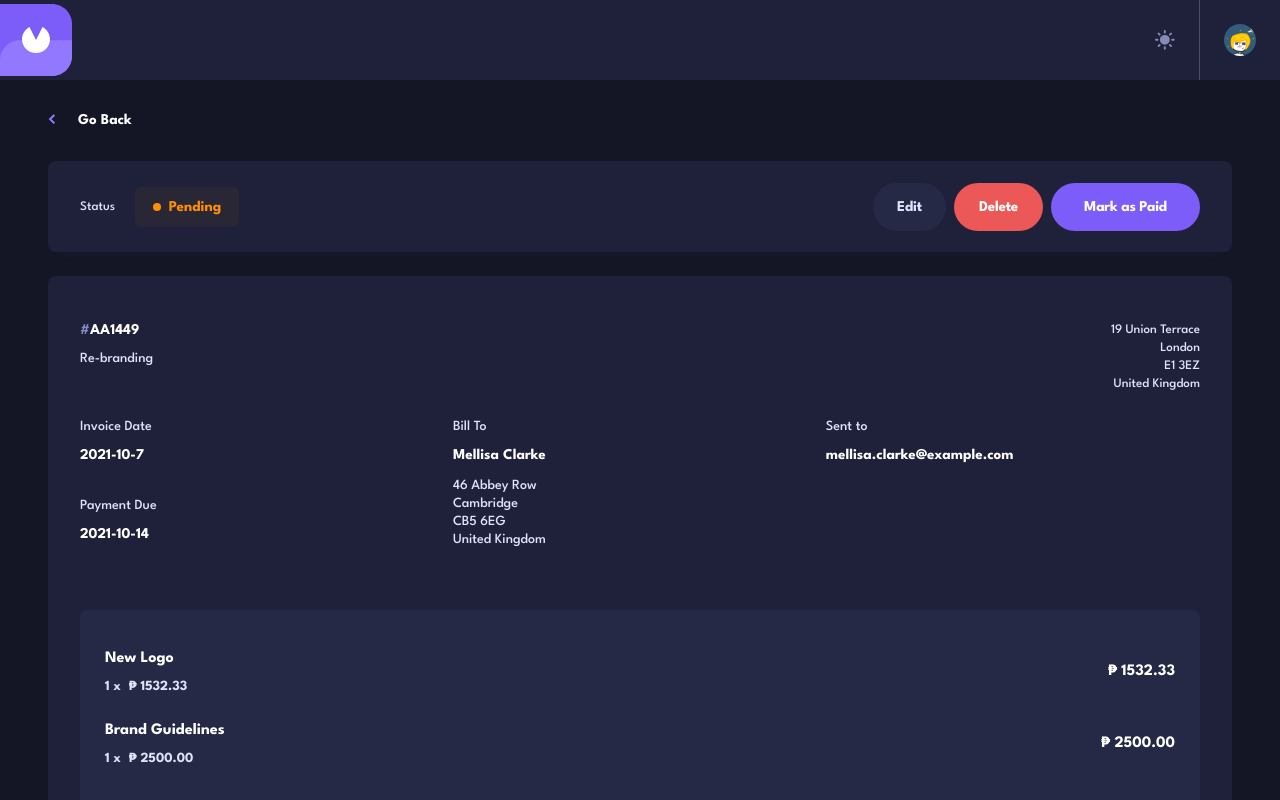
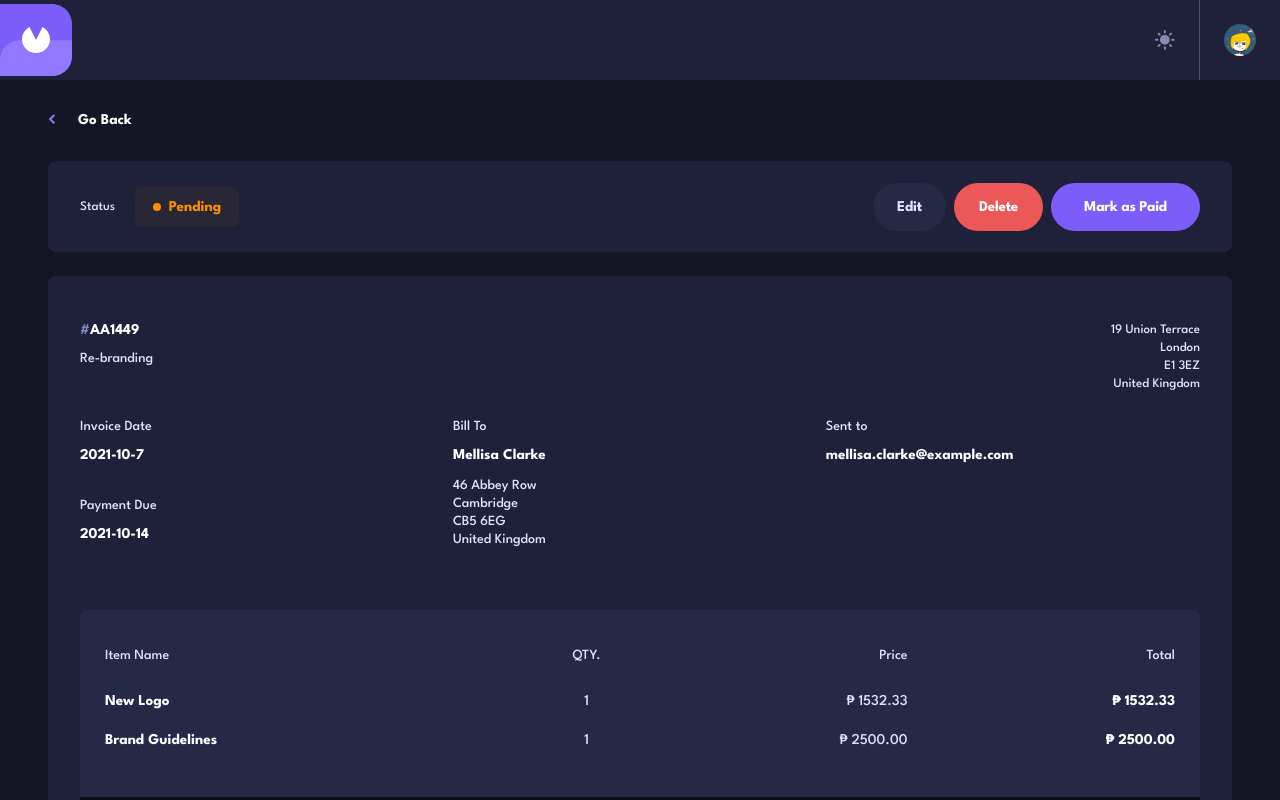
Before and after one commit to Grind3189/invoice-web-app-frontend, a React (Vite) app: page /AA1449 in a window 1280 px wide. Shown: the top 800 px of the page. Built offline with nearby package versions, Linux system fonts and the light colour scheme.

Commit message:
item-info
updated item info converted to grid

```diff
--- a/src/components/invoice/Invoice.tsx
+++ b/src/components/invoice/Invoice.tsx
@@ -1,3 +1,4 @@
+import React from 'react'
 import { useParams } from 'react-router-dom'
 import { InvoiceType } from '../../types/invoiceType'
 import { getStatusStyle } from '../../util'
@@ -30,7 +31,7 @@ const Invoice = ({ data, theme }: InvoiceProp) => {
       window.removeEventListener('resize', getWidth)
     }
 
-  },[])
+  }, [])
 
 
   const btnStyle = {
@@ -100,37 +101,25 @@ const Invoice = ({ data, theme }: InvoiceProp) => {
           </div>
 
           <div className={`item-desc-container ${theme}`}>
+
             <div className="item-info-container">
+              {width >= 768 &&
+                <>
+                  <p className={`label-name ${theme}`}>Item Name</p>
+                  <p className={`label-qty ${theme}`}>QTY.</p>
+                  <p className={`label-price ${theme}`}>Price</p>
+                  <p className={`label-total ${theme}`}>Total</p>
+                </>
+              }
+
               {invoiceInfo.items.map((item, index) => {
                 return (
-                    <div key={index} className="item-info">
-
-                      <div className="item-left-col">
-
-                        <div className="name">
-                          <p className={`item-label ${theme}`}>Item Name</p>
-                          <h3>{item.name}</h3>
-                        </div>
-
-                        <div className="item-second-row">
-                          <div className="qty">
-                            <p className={`item-label ${theme}`}>QTY.</p>
-                            <p className={theme}>{item.quantity} x</p>
-                          </div>
-                          <div className="item-price">
-                            <p className={`item-label ${theme}`}>Price</p>
-                            <p className={theme}>₱ {item.price.toFixed(2)}</p>
-                          </div>
-                        </div>
-
-                      </div>
-
-                      <div className="item-total">
-                        <p className={`item-label ${theme}`}>Total</p>
-                        <h3>₱ {item.total.toFixed(2)}</h3>
-                      </div>
-
-                    </div>
+                  <div key={index} className='item-info'>
+                    <h3 className='item-name'>{item.name}</h3>
+                    <p className={`item-qty ${theme}`}>{item.quantity}{width < 768 && 'x'}</p>
+                    <p className={`item-price ${theme}`}>₱ {item.price.toFixed(2)}</p>
+                    <h3 className='item-total'>₱ {item.total.toFixed(2)}</h3>
+                  </div>
                 )
               })}
             </div>
--- a/src/components/invoice/invoice.scss
+++ b/src/components/invoice/invoice.scss
@@ -130,41 +130,41 @@
                 padding: 25px;
 
                 .item-info {
-                    display: flex;
-                    justify-content: space-between;
-                    align-items: center;
+                    display: grid;
+                    grid-template: auto auto/ minmax(auto, 30px) 45% 40%;
 
-                    .item-label {
-                        display: none;
+                    p {
+                        margin-top: 0;
+                        font-size: 15px;
                     }
 
-                    .item-left-col {
-                        h3 {
-                            margin-bottom: 0;
-                        }
-
-                        .item-second-row {
-                            display: flex;
-                            align-items: center;
-                            gap: 8px;
-
-                            .qty {
-
-                                p {
-                                    font-weight: 700;
-                                }
-                            }
-
-                            .item-price {
-
-                                p {
-                                    font-weight: 700;
-                                }
-                            }
-                        }
+                    h3 {
+                        font-size: 15px;
                     }
 
+                    .item-name {
+                        grid-column: 1 / 3;
+                        margin-bottom: 8px;
+                    }
+
+                    .item-qty {
+                        grid-column: 1 / 2;
+                        grid-row: -2 / -1;
+                    }
+
+                    .item-price {
+                        grid-column: 2 / 3;
+                        grid-row: -2 / -1;
+                    }
+
+                    .item-total {
+                        grid-column: -2 / -1;
+                        grid-row: 1 / -1;
+                        align-self: center;
+                        text-align: right;
+                    }
                 }
+
             }
 
             .total-container {
@@ -267,9 +267,55 @@
                 }
             }
 
+            .item-desc-container {
 
+                .item-info-container {
+                    display: grid;
+                    grid-template-columns: 40% 10% 25% 25%;
 
+                    .label-qty {
+                        text-align: center;
+                    }
+
+                    .label-price,
+                    .label-total {
+                        text-align: right;
+                    }
+                    .label-total {
+                        margin-bottom: 32px;
+                    }
+
+                    .item-info {
+                        grid-column: 1 / -1;
+                        grid-template-columns: 40% 10% 25% 25%;
+                        margin-bottom: 10px;
+
+                        h3 {
+                            margin-top: 0;
+                        }
+                        .item-name {
+                            grid-column: 1 / 2;
+                        }
+
+                        .item-qty {
+                            grid-column: 2 / 3;
+                            grid-row: 1 / 2;
+                            text-align: center;
+                        }
+
+                        .item-price {
+                            grid-column: 3 / 4;
+                            grid-row: 1 / 2;
+                            text-align: right;
+                        }
+
+                        .item-total {
+                            grid-row: 1 / 2;
+                            text-align: right;
+                        }
+                    }
+                }
+            }
         }
     }
-
 }
```
